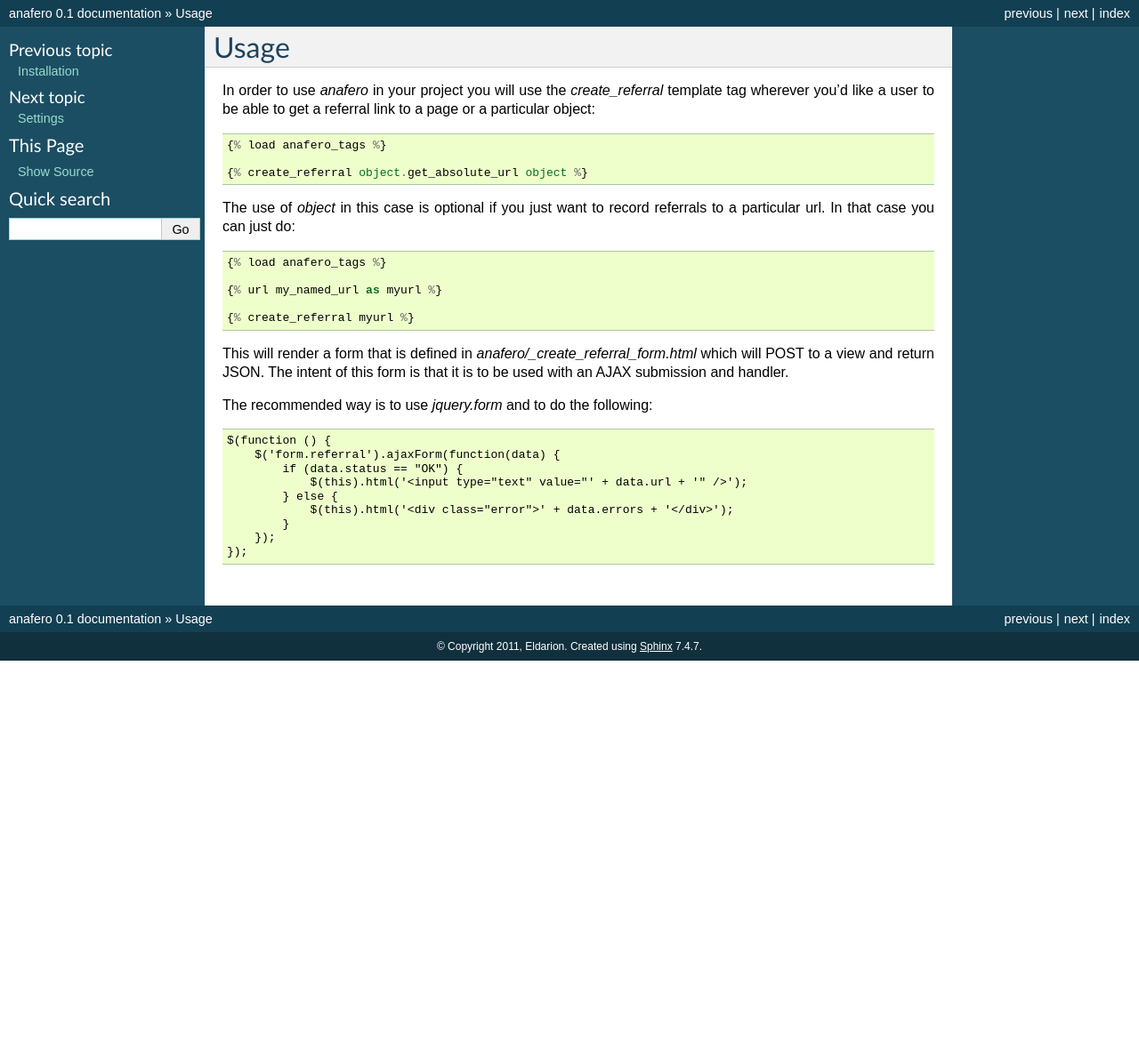
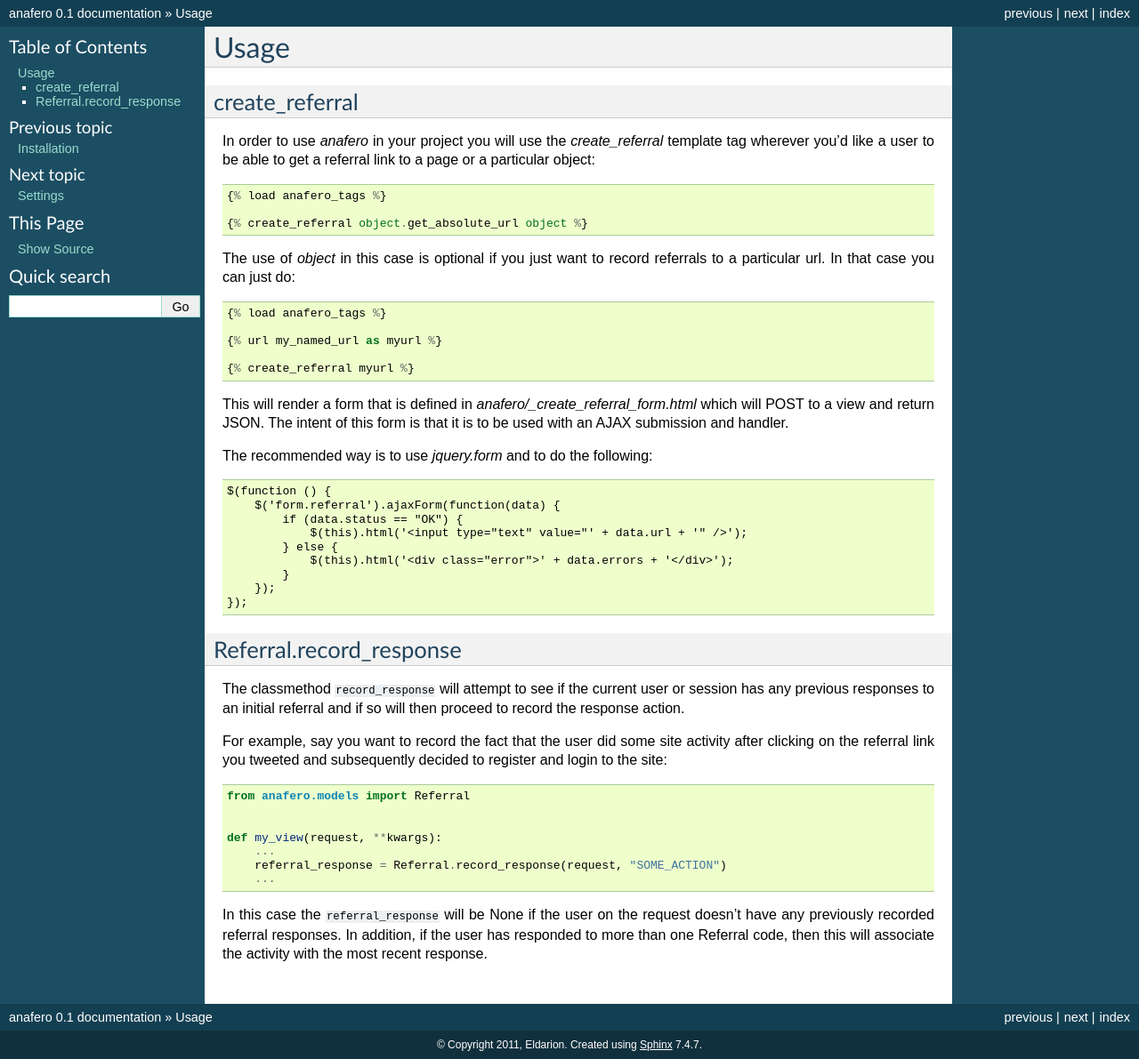
Before and after one commit to pinax/pinax-referrals, a Sphinx documentation site: the page built from docs/usage.rst, in a window 1280 px wide. Shown: the whole page at 89% size. Built offline with Sphinx 7.4.7, drawn with Linux system fonts in a browser that asks for light colours; pages that are not in the unit, such as notebooks, are missing from menus; before the commit the page ends 900 px from its top, so only the background shows below that.

Commit message:
Add utility class method for recording other actions

```diff
--- a/docs/usage.rst
+++ b/docs/usage.rst
@@ -4,6 +4,9 @@ Usage
 =====
 
 .. _create_referral:
+
+create_referral
+---------------
 
 In order to use `anafero` in your project you will use the `create_referral`
 template tag wherever you'd like a user to be able to get a referral link
@@ -37,3 +40,30 @@ The recommended way is to use `jquery.form` and to do the following::
             }
         });
     });
+
+
+.. _Referral.record_response:
+
+Referral.record_response
+------------------------
+
+The classmethod ``record_response`` will attempt to see if the current user or
+session has any previous responses to an initial referral and if so will then
+proceed to record the response action.
+
+For example, say you want to record the fact that the user did some site activity
+after clicking on the referral link you tweeted and subsequently decided
+to register and login to the site::
+
+    from anafero.models import Referral
+
+
+    def my_view(request, **kwargs):
+        ...
+        referral_response = Referral.record_response(request, "SOME_ACTION")
+        ...
+
+In this case the ``referral_response`` will be None if the user on the request
+doesn't have any previously recorded referral responses. In addition, if the user
+has responded to more than one Referral code, then this will associate the
+activity with the most recent response.
```
Also changed, not shown: 1 other file.
